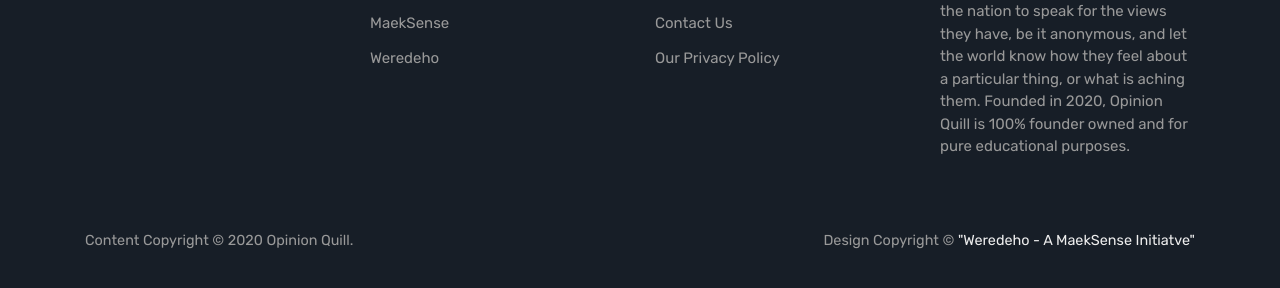
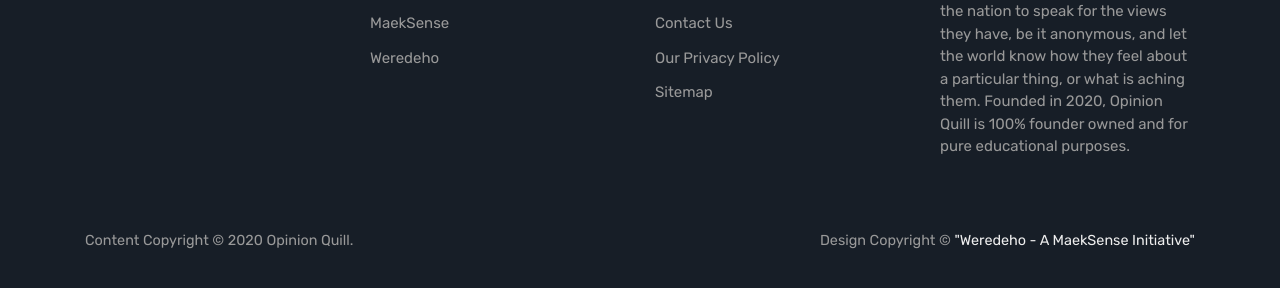
Before and after one commit to samarthvanvi/opinionquill, a Jekyll site: the page built from index.html, in a window 1280 px wide and 900 px high, scrolled down 1854 px. Shown: the part 603-891 px from the top of the window. Built offline with Jekyll 4.4.1, drawn with Linux system fonts in a browser that asks for light colours; the list of posts is cut into pages by our own code; comment, search, counter and statistics services are not loaded.

Commit message:
Update default.html

```diff
--- a/_layouts/default.html
+++ b/_layouts/default.html
@@ -164,6 +164,7 @@
                 <li><a href="{{site.baseurl}}/about">About Us</a></li>
                 <li><a href="{{site.baseurl}}/contact">Contact Us</a></li>
                 <li><a href="{{site.baseurl}}/privacy">Our Privacy Policy</a></li>
+		<li><a href="{{site.baseurl}}/sitemap.xml">Sitemap</a></li>
                 </ul>
                 </div>
                 </div>
@@ -182,7 +183,7 @@
                 </p>
                 <p class="pull-right">
 				Design Copyright ©
-                  <a target="_blank" href="https://weredeho.maeksense.co.in/">"Weredeho - A MaekSense Initiatve"</a>
+                  <a target="_blank" href="https://weredeho.maeksense.co.in/">"Weredeho - A MaekSense Initiative"</a>
                 </p>
                 <div class="clearfix"></div>
             </div>
```
